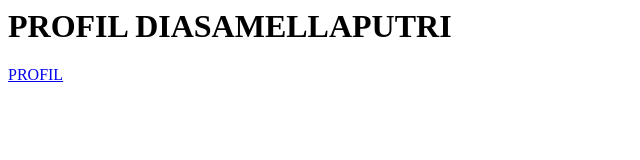
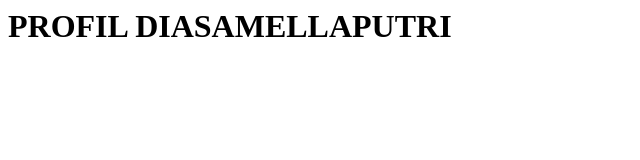
Before and after one commit to DiasAmellaPutri/DiasAmellaPutri.github.io, a plain HTML site: page profil.html in a window 1280 px wide. Shown: the full height of the page, 0-640 px from the left. Drawn offline with Linux system fonts and the light colour scheme.

Commit message:
Update profil.html

```diff
--- a/profil.html
+++ b/profil.html
@@ -4,7 +4,7 @@
   </head>
   <body>
     <h1> PROFIL DIASAMELLAPUTRI </h1>
-    <a href="profil.html">PROFIL</a>
+
   </body>
 
 </html>
```
